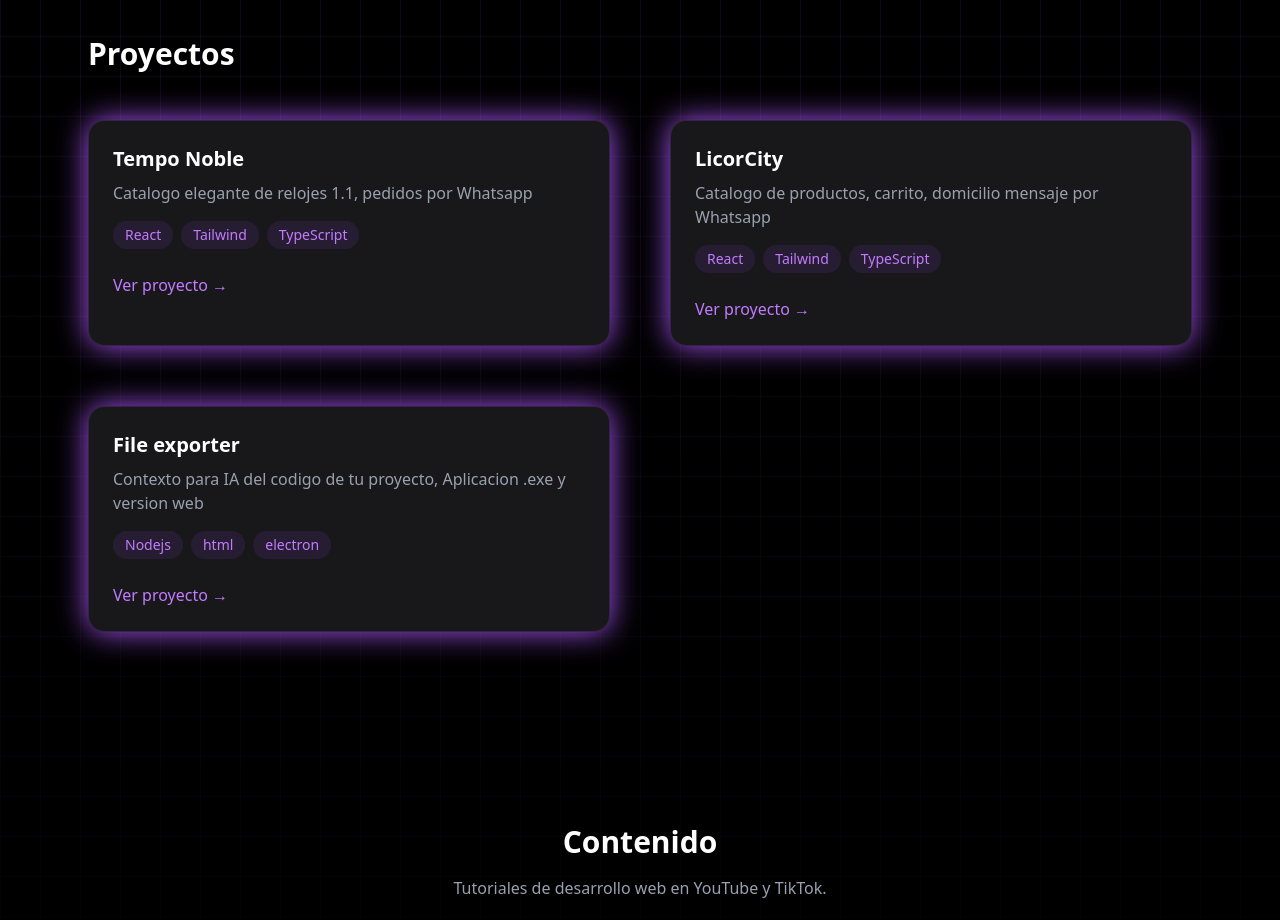
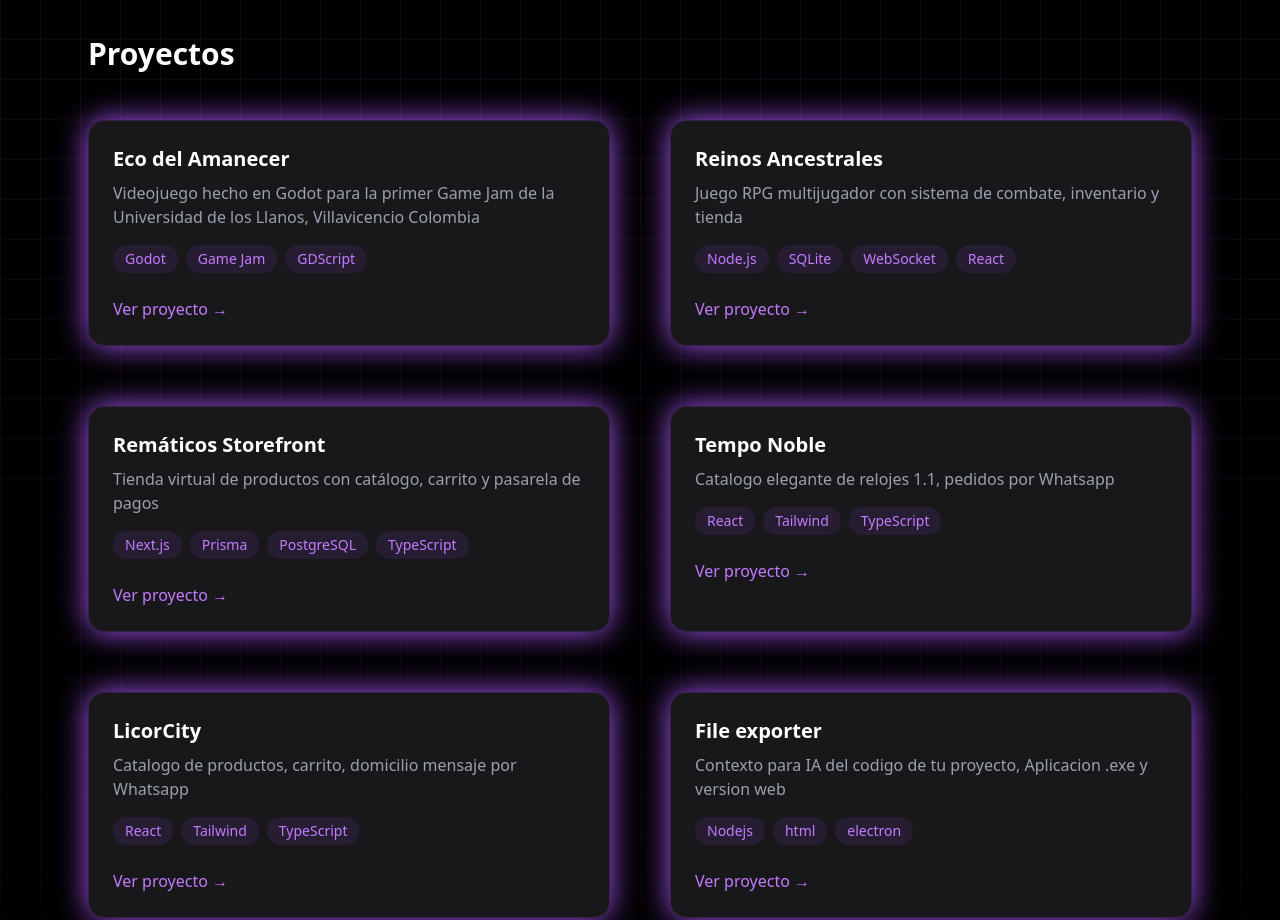
Before and after one commit to ProyectosReinbor/reinborPortafolio, a React (Vite) app: page / in a window 1280 px wide. Shown: the part 860-1780 px from the top of the page. Built offline with nearby package versions, Linux system fonts and the light colour scheme.

Commit message:
feat: add Eco del Amanecer, Reinos Ancestrales and Rematicos Storefront projects

```diff
--- a/src/components/Projects.tsx
+++ b/src/components/Projects.tsx
@@ -1,6 +1,25 @@
 import { motion } from "framer-motion";
 
 const projects = [
+    {
+        slug: "eco-del-amanecer",
+        title: "Eco del Amanecer",
+        desc: "Videojuego hecho en Godot para la primer Game Jam de la Universidad de los Llanos, Villavicencio Colombia",
+        tech: ["Godot", "Game Jam", "GDScript"],
+        url: "https://reinbor.itch.io/eco-del-amanecer",
+    },
+    {
+        slug: "3daodrag",
+        title: "Reinos Ancestrales",
+        desc: "Juego RPG multijugador con sistema de combate, inventario y tienda",
+        tech: ["Node.js", "SQLite", "WebSocket", "React"],
+    },
+    {
+        slug: "rematicos",
+        title: "Remáticos Storefront",
+        desc: "Tienda virtual de productos con catálogo, carrito y pasarela de pagos",
+        tech: ["Next.js", "Prisma", "PostgreSQL", "TypeScript"],
+    },
     {
         slug: "tempo-noble",
         title: "Tempo Noble",
@@ -19,7 +38,6 @@ const projects = [
         desc: "Contexto para IA del codigo de tu proyecto, Aplicacion .exe y version web",
         tech: ["Nodejs", "html", "electron"],
     },
-
 ];
 
 const container = {
@@ -67,7 +85,7 @@ export default function Projects() {
                         </div>
 
                         <button
-                            onClick={() => window.open(`https://${p.slug}.reinbor.cloud`)}
+                            onClick={() => window.open(p.url || `https://${p.slug}.reinbor.cloud`)}
                             className="inline-block mt-6 text-purple-400 hover:underline"
                         >
                             Ver proyecto →
```
